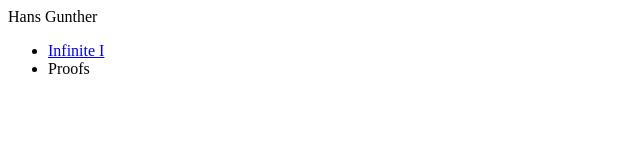
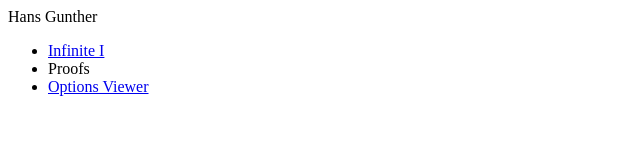
Before and after one commit to HGunther/HGunther.github.io, a plain HTML site: page index.html in a window 1280 px wide. Shown: the whole page, without its empty margins (0-640 px from the left). Drawn offline with Linux system fonts and the light colour scheme.

Commit message:
Added my python notebook "options viewer"

```diff
--- a/index.html
+++ b/index.html
@@ -5,6 +5,7 @@
         <ul>
             <li><a href="https://infinite-i.firebaseapp.com/">Infinite I</a></li>
             <li>Proofs</li>
+            <li><a href="https://nbviewer.jupyter.org/github/HGunther/Notebooks/blob/master/OptionsVisualizer_TD/main.ipynb">Options Viewer</a></li>
         </ul>
         <footer></footer>
     </body>
```
